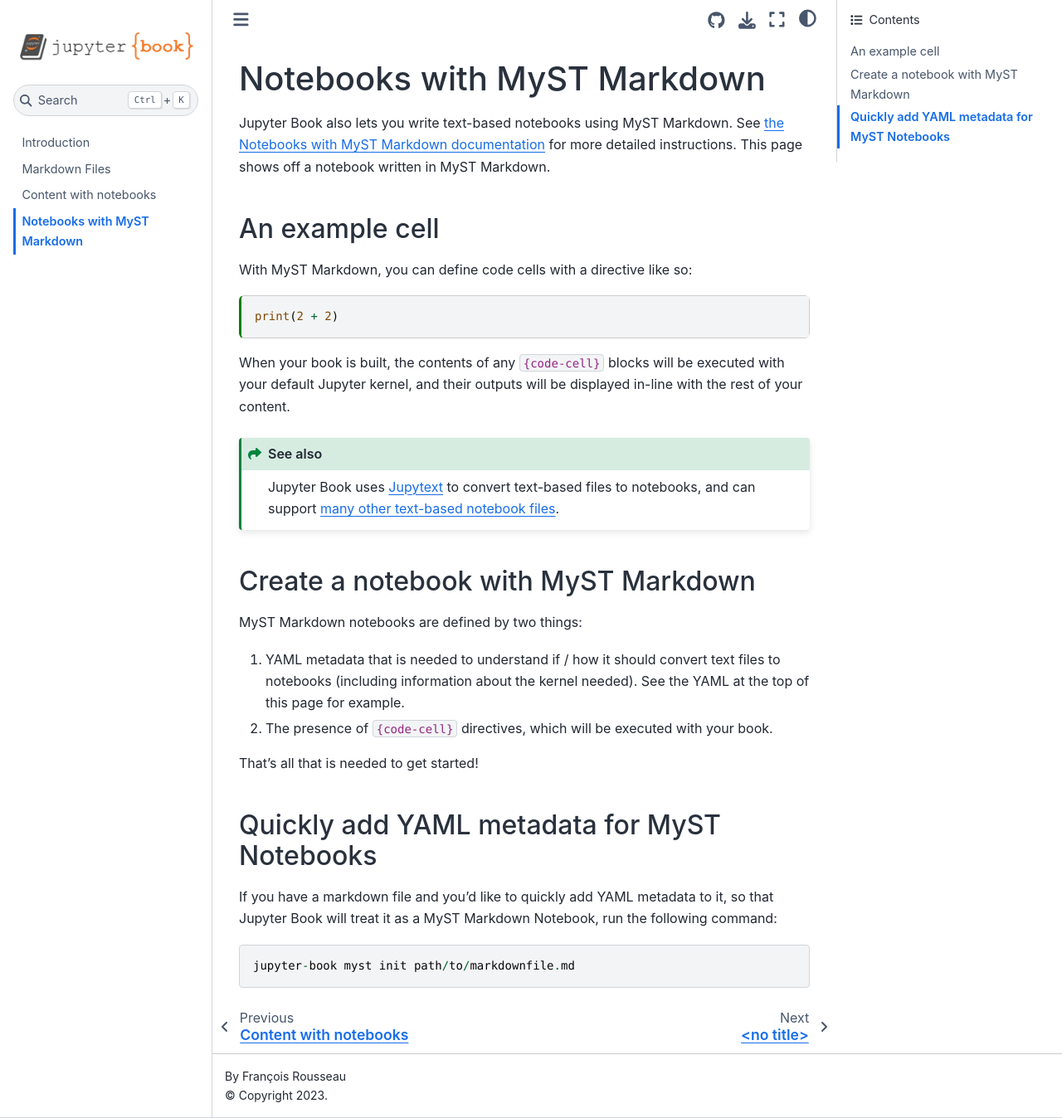
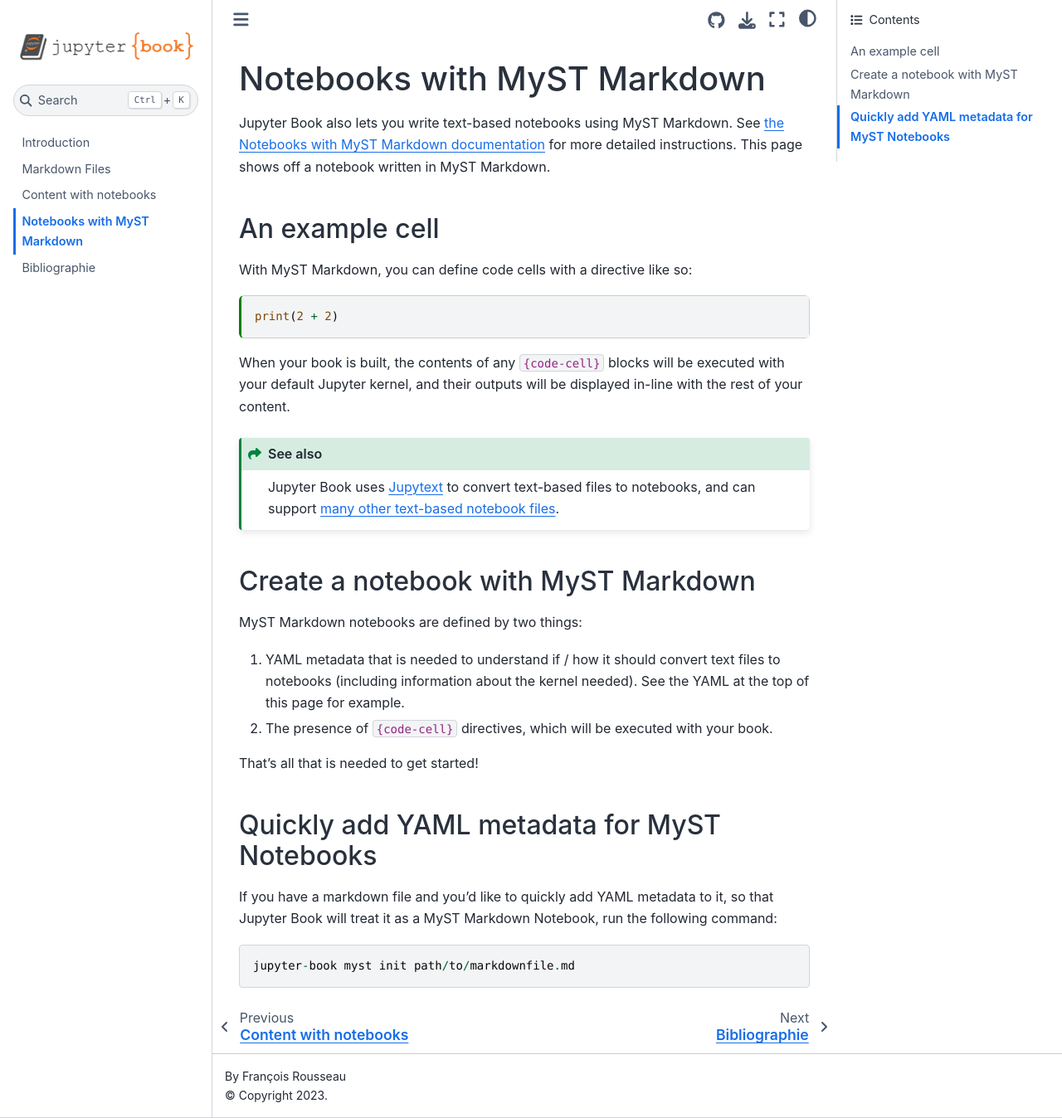
Before and after one commit to rousseau/carnet_de_notes, a Jupyter Book: the page built from markdown-notebooks.md, in a window 1280 px wide and 1348 px high. Shown: the whole window at 83% size. Built offline with Jupyter Book 1.0.4 settings and Sphinx 7.4.7 and the Sphinx Book theme 1.1.4, drawn with Linux system fonts in a browser that asks for light colours.

Commit message:
Update biblio.md

````diff
--- a/biblio.md
+++ b/biblio.md
@@ -1,2 +1,4 @@
+# Bibliographie
+
 ```{bibliography}
 ```
````
